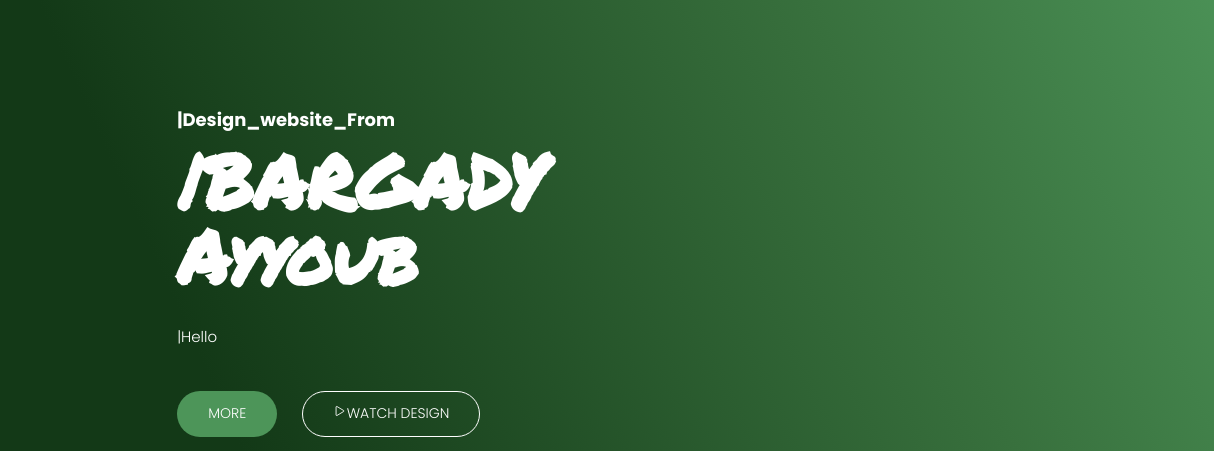
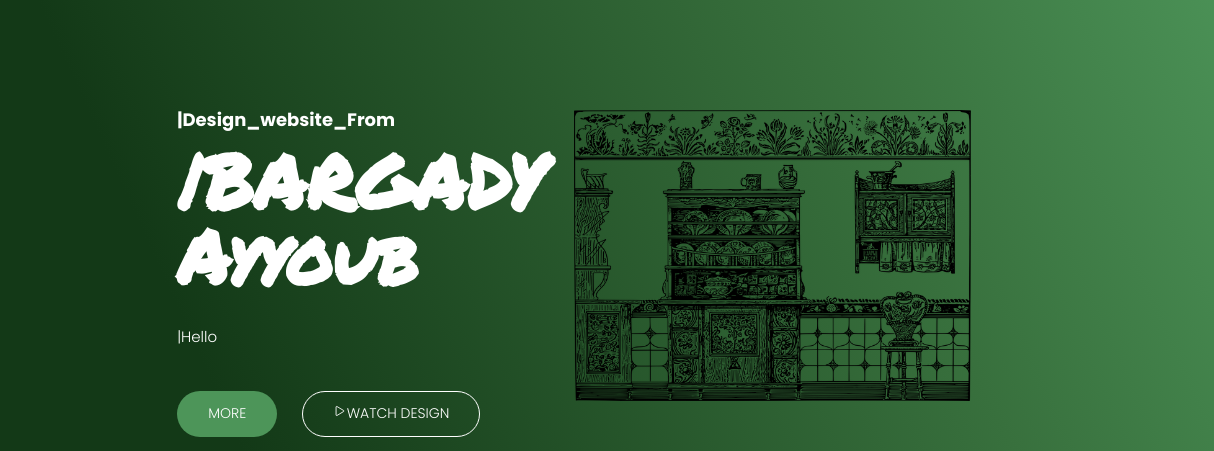
Before and after one commit to AyoubCoolProjects/COOL-design, a plain HTML site: page index.html in a window 1280 px wide. Shown: the part 141-592 px from the top of the page, 66-1280 px from the left. Drawn offline with nearby package versions, Linux system fonts and the light colour scheme.

Commit message:
Update index.html

```diff
--- a/index.html
+++ b/index.html
@@ -30,7 +30,7 @@
         <a href="#" class="ctaa"><ion-icon name="play-outline"></ion-icon>Watch Design</a>
     </div>
     <div class="hero-img">
-        <img src="">
+        <img src="a.png">
     </div>
 </section>
 <div class="icons">
```
